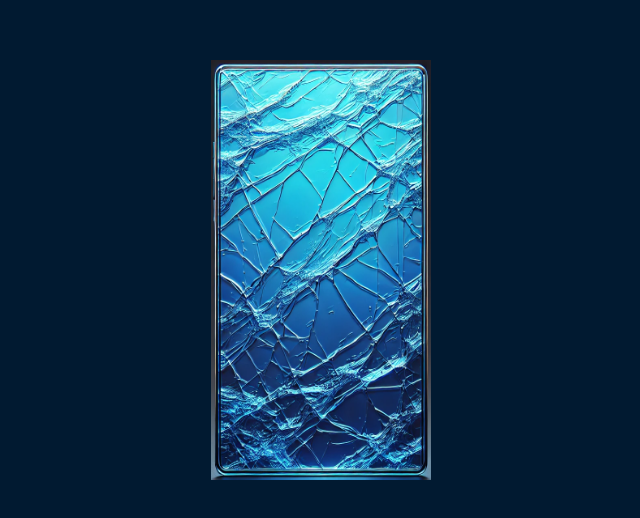
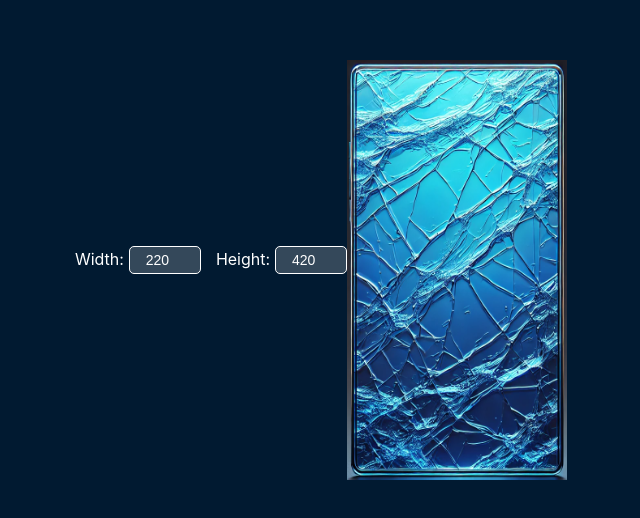
Before and after one commit to ashwin925/components, a React (Create React App) app: page / in a window 1280 px wide. Shown: the part 130-648 px from the top of the page, without its empty margins (319-959 px from the left). Built offline with nearby package versions, Linux system fonts and the light colour scheme.

Commit message:
almost done

```diff
--- a/src/components/GlassEffect.css
+++ b/src/components/GlassEffect.css
@@ -8,6 +8,28 @@
   overflow: hidden;
 }
 
+.controls {
+  margin-bottom: 20px;
+  display: flex;
+  gap: 15px;
+}
+
+.controls label {
+  color: white;
+  font-size: 16px;
+}
+
+.controls input {
+  margin-left: 5px;
+  padding: 5px;
+  width: 60px;
+  font-size: 14px;
+  text-align: center;
+  border: 1px solid white;
+  border-radius: 5px;
+  background: rgba(255, 255, 255, 0.2);
+  color: white;
+}
 .glass-container {
   display: flex;
   justify-content: center;
--- a/src/components/GlassEffect.tsx
+++ b/src/components/GlassEffect.tsx
@@ -8,24 +8,48 @@ const images = [rect1, rect2];
 const GlassEffect = () => {
   const [index, setIndex] = useState(0);
   const [isBanging, setIsBanging] = useState(false);
+  const [width, setWidth] = useState(220); // Default width
+  const [height, setHeight] = useState(420); // Default height
 
   useEffect(() => {
     const interval = setInterval(() => {
-      setIsBanging(true); // Start the effect
+      setIsBanging(true);
 
       setTimeout(() => {
-        setIsBanging(false); // End the effect
-        setIndex((prevIndex) => (prevIndex + 1) % images.length); // Change image
-      }, 150); // Bang effect happens quickly
-
-    }, 1500); // Repeat every 1.5 seconds
+        setIsBanging(false);
+        setIndex((prevIndex) => (prevIndex + 1) % images.length);
+      }, 150);
+    }, 1500);
 
     return () => clearInterval(interval);
   }, []);
 
   return (
-    <div className="page-container"> {/* Full-page gradient background */}
-      <div className={`glass-container ${isBanging ? "bang" : ""}`}>
+    <div className="page-container">
+      {/* Controls for Width & Height */}
+      <div className="controls">
+        <label>
+          Width:
+          <input
+            type="number"
+            value={width}
+            onChange={(e) => setWidth(Number(e.target.value))}
+          />
+        </label>
+        <label>
+          Height:
+          <input
+            type="number"
+            value={height}
+            onChange={(e) => setHeight(Number(e.target.value))}
+          />
+        </label>
+      </div>
+
+      <div
+        className={`glass-container ${isBanging ? "bang" : ""}`}
+        style={{ width: `${width}px`, height: `${height}px` }}
+      >
         {/* Shockwave Effect */}
         <div className={`shockwave ${isBanging ? "active" : ""}`} />
 
```
